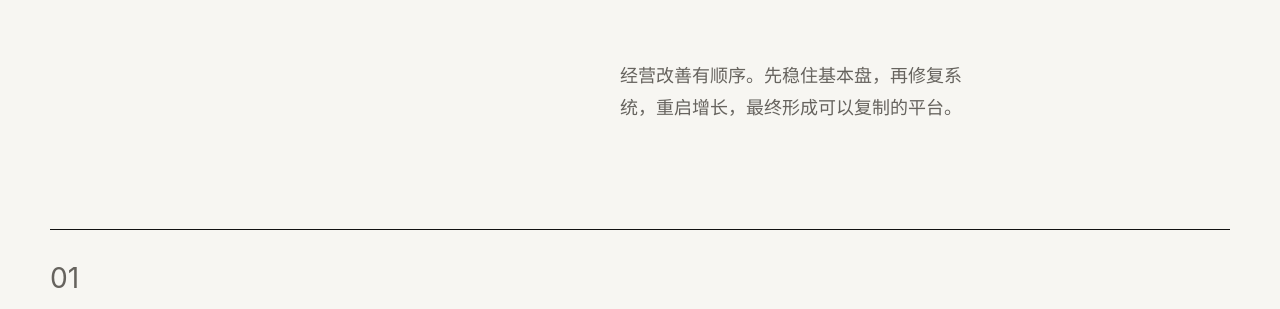
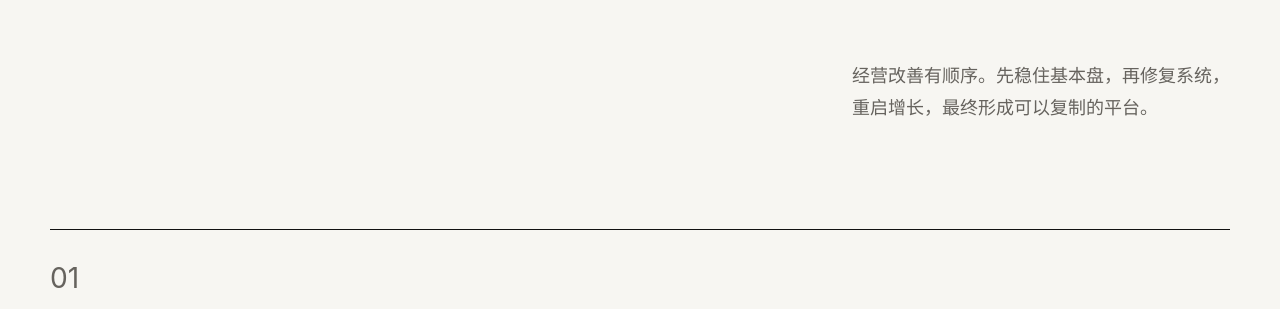
Before and after one commit to skyever76/website, an Astro site: page /playbooks in a window 1280 px wide. Shown: the part 491-800 px from the top of the page. Built offline with nearby package versions, Linux system fonts and the light colour scheme; Astro itself is replaced by a stand-in of ours.

Commit message:
Wrap method introduction at natural punctuation

```diff
--- a/src/pages/playbooks/index.astro
+++ b/src/pages/playbooks/index.astro
@@ -4,7 +4,7 @@ import { zhSteps } from "../../data/site";
 ---
 <BaseLayout title="Adam Cui 四步法" description="止血，修理，重回增长，平台化：Adam Cui 的企业经营改善四步法。" path="/playbooks">
   <main>
-    <section class="method-hero shell"><p class="eyebrow">Adam Cui 四步法</p><h1>先活下来，<br />再长起来。</h1><p>经营改善有顺序。先稳住基本盘，再修复系统，重启增长，最终形成可以复制的平台。</p></section>
+    <section class="method-hero shell"><p class="eyebrow">Adam Cui 四步法</p><h1>先活下来，<br />再长起来。</h1><p>经营改善有顺序。先稳住基本盘，再修复系统，<br class="method-copy-break" />重启增长，最终形成可以复制的平台。</p></section>
     <section class="method-steps shell" aria-label="Adam Cui 企业经营改善四步法">{zhSteps.map((step, index) => <article><span class="method-index">{String(index + 1).padStart(2, "0")}</span><h2>{step.title}</h2><p>{step.statement}</p></article>)}</section>
     <section class="method-sequence shell" aria-label="四步法顺序">{zhSteps.map((step, index) => <span>{step.title}{index < zhSteps.length - 1 && <i>→</i>}</span>)}</section>
   </main>
--- a/src/styles/global.css
+++ b/src/styles/global.css
@@ -97,7 +97,8 @@ h1 { max-width:900px; margin:0; font-size:clamp(52px,8.6vw,124px); line-height:.
 .method-hero .eyebrow { color:var(--ink); font-size:clamp(18px,1.5vw,24px); font-weight:650; letter-spacing:-.03em; }
 .method-hero h1 { max-width:1080px; font-size:clamp(66px,10vw,142px); line-height:.92; }
 :lang(en) .method-hero h1 { font-size:clamp(62px,8.7vw,120px); }
-.method-hero > p:last-child { max-width:610px; margin:80px 0 0 auto; color:var(--muted); font-size:18px; line-height:1.8; text-wrap:balance; }
+.method-hero > p:last-child { max-width:760px; margin:80px 0 0 auto; color:var(--muted); font-size:18px; line-height:1.8; text-wrap:pretty; }
+.method-copy-break { display:block; }
 .method-steps { padding:0 0 130px; }
 .method-steps article { min-height:310px; display:grid; grid-template-columns:90px 1fr 1fr; gap:35px; align-items:center; border-bottom:1px solid var(--line); }
 .method-index { align-self:start; padding-top:34px; color:var(--muted); font-size:clamp(22px,2.2vw,30px); line-height:1; }
@@ -207,6 +208,7 @@ h1 { max-width:900px; margin:0; font-size:clamp(52px,8.6vw,124px); line-height:.
   .method-hero { min-height:auto; padding:72px 0 84px; }
   .method-hero h1 { font-size:clamp(58px,17vw,82px); line-height:.98; }
   .method-hero > p:last-child { margin-top:65px; font-size:16px; }
+  .method-copy-break { display:none; }
   .method-steps { padding-bottom:90px; }
   .method-steps article { min-height:270px; grid-template-columns:38px 1fr; gap:15px; align-content:center; }
   .method-index { padding-top:5px; font-size:20px; }
```
